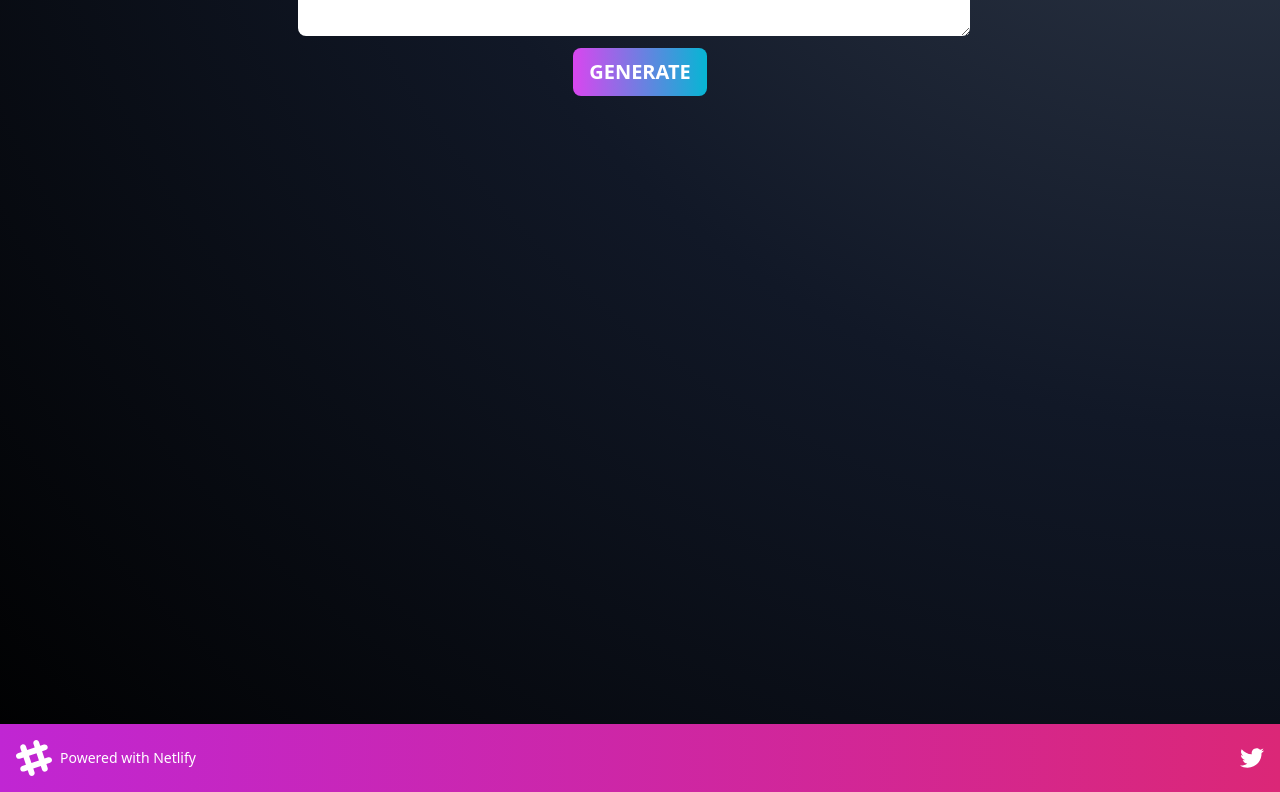
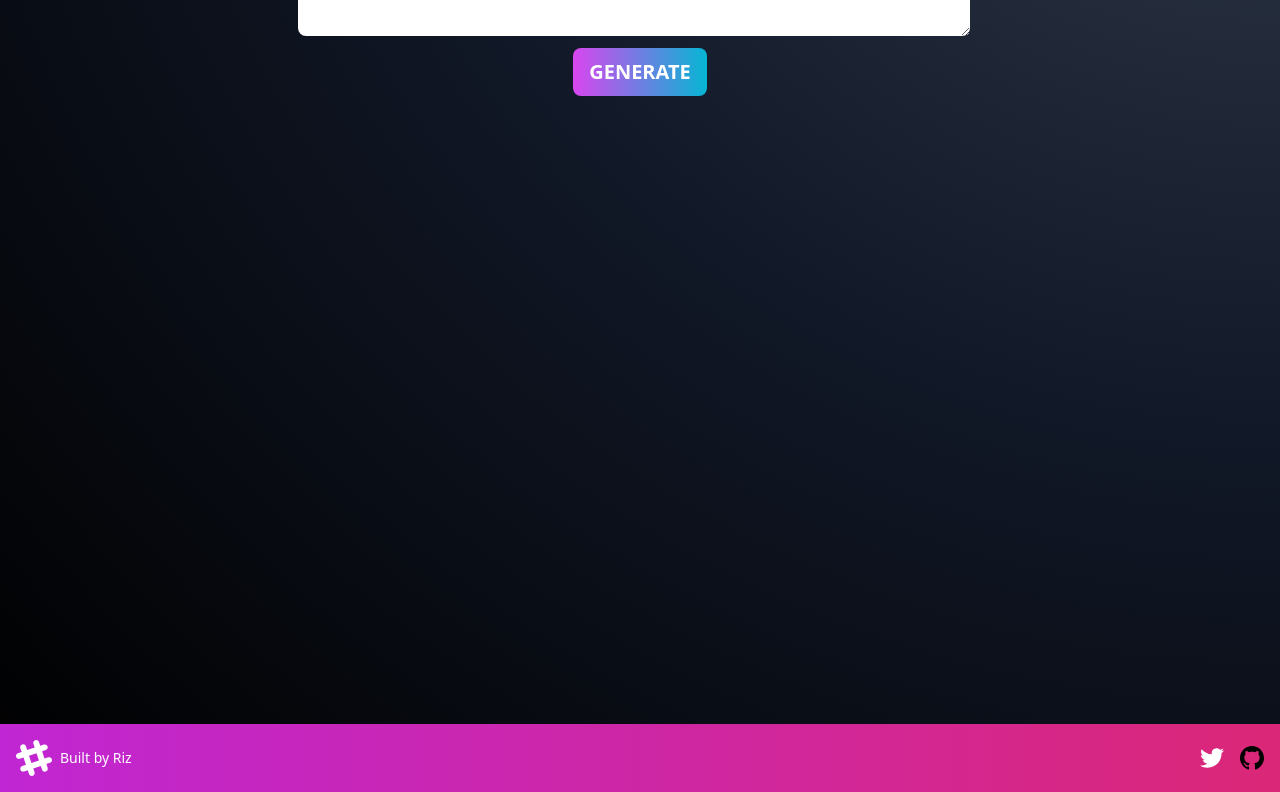
Before and after one commit to riz007/ImageGPT, a Nuxt app: page / in a window 1280 px wide. Shown: the part 432-1224 px from the top of the page. Built offline with nearby package versions, Linux system fonts and the light colour scheme.

Commit message:
chore: add github link to footer

```diff
--- a/components/Footer.vue
+++ b/components/Footer.vue
@@ -14,9 +14,12 @@
           d="M22.672 15.226l-2.432.811.841 2.515c.33 1.019-.209 2.127-1.23 2.456-1.15.325-2.148-.321-2.463-1.226l-.84-2.518-5.013 1.677.84 2.517c.391 1.203-.434 2.542-1.831 2.542-.88 0-1.601-.564-1.86-1.314l-.842-2.516-2.431.809c-1.135.328-2.145-.317-2.463-1.229-.329-1.018.211-2.127 1.231-2.456l2.432-.809-1.621-4.823-2.432.808c-1.355.384-2.558-.59-2.558-1.839 0-.817.509-1.582 1.327-1.846l2.433-.809-.842-2.515c-.33-1.02.211-2.129 1.232-2.458 1.02-.329 2.13.209 2.461 1.229l.842 2.515 5.011-1.677-.839-2.517c-.403-1.238.484-2.553 1.843-2.553.819 0 1.585.509 1.85 1.326l.841 2.517 2.431-.81c1.02-.33 2.131.211 2.461 1.229.332 1.018-.21 2.126-1.23 2.456l-2.433.809 1.622 4.823 2.433-.809c1.242-.401 2.557.484 2.557 1.838 0 .819-.51 1.583-1.328 1.847m-8.992-6.428l-5.01 1.675 1.619 4.828 5.011-1.674-1.62-4.829z"></path>
       </svg>
       <p>
-        Powered with
-        <a href="https://vercel.com/" target="_blank" rel="noopener noreferrer"
-          >Netlify</a
+        Built by
+        <a
+          href="https://github.com/riz007/ImageGPT"
+          target="_blank"
+          rel="noopener noreferrer"
+          >Riz</a
         >
       </p>
     </div>
@@ -35,6 +38,15 @@
             d="M24 4.557c-.883.392-1.832.656-2.828.775 1.017-.609 1.798-1.574 2.165-2.724-.951.564-2.005.974-3.127 1.195-.897-.957-2.178-1.555-3.594-1.555-3.179 0-5.515 2.966-4.797 6.045-4.091-.205-7.719-2.165-10.148-5.144-1.29 2.213-.669 5.108 1.523 6.574-.806-.026-1.566-.247-2.229-.616-.054 2.281 1.581 4.415 3.949 4.89-.693.188-1.452.232-2.224.084.626 1.956 2.444 3.379 4.6 3.419-2.07 1.623-4.678 2.348-7.29 2.04 2.179 1.397 4.768 2.212 7.548 2.212 9.142 0 14.307-7.721 13.995-14.646.962-.695 1.797-1.562 2.457-2.549z"></path>
         </svg>
       </a>
+      <a href="https://github.com/riz007/ImageGPT"
+        ><svg
+          xmlns="http://www.w3.org/2000/svg"
+          width="24"
+          height="24"
+          viewBox="0 0 24 24">
+          <path
+            d="M12 0c-6.626 0-12 5.373-12 12 0 5.302 3.438 9.8 8.207 11.387.599.111.793-.261.793-.577v-2.234c-3.338.726-4.033-1.416-4.033-1.416-.546-1.387-1.333-1.756-1.333-1.756-1.089-.745.083-.729.083-.729 1.205.084 1.839 1.237 1.839 1.237 1.07 1.834 2.807 1.304 3.492.997.107-.775.418-1.305.762-1.604-2.665-.305-5.467-1.334-5.467-5.931 0-1.311.469-2.381 1.236-3.221-.124-.303-.535-1.524.117-3.176 0 0 1.008-.322 3.301 1.23.957-.266 1.983-.399 3.003-.404 1.02.005 2.047.138 3.006.404 2.291-1.552 3.297-1.23 3.297-1.23.653 1.653.242 2.874.118 3.176.77.84 1.235 1.911 1.235 3.221 0 4.609-2.807 5.624-5.479 5.921.43.372.823 1.102.823 2.222v3.293c0 .319.192.694.801.576 4.765-1.589 8.199-6.086 8.199-11.386 0-6.627-5.373-12-12-12z" /></svg
+      ></a>
     </div>
   </footer>
 </template>
```
